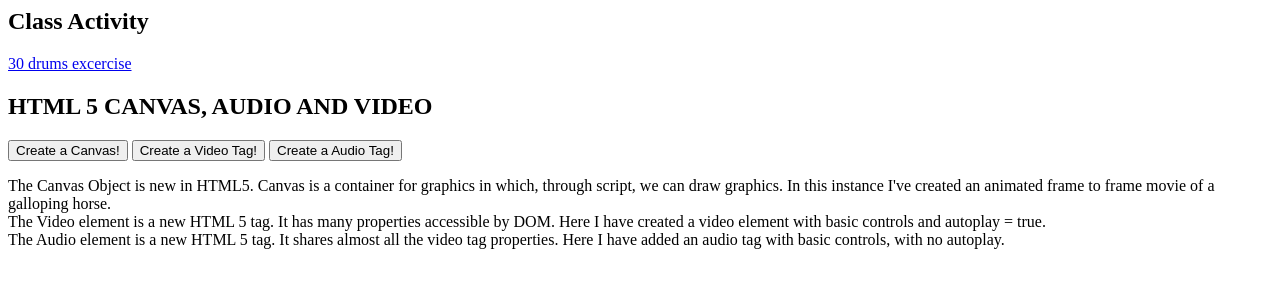
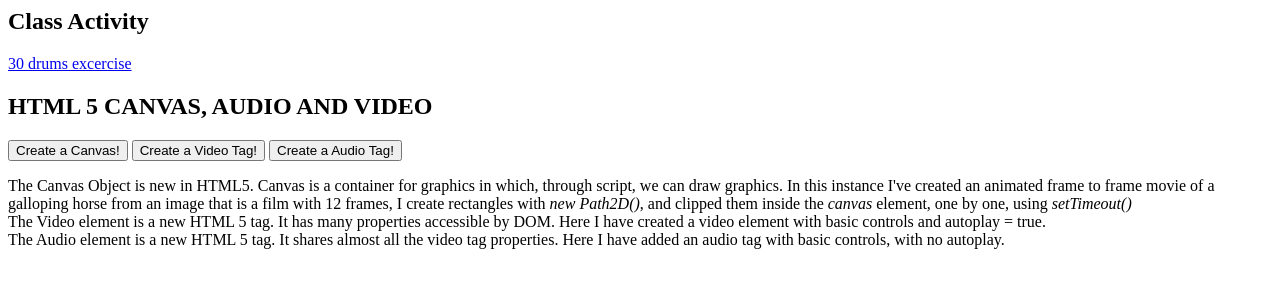
Before and after one commit to Monzon-Elias/WDD-330-Portfolio-Fall-2020, a plain HTML site: page Week 9/index.html in a window 1280 px wide. Drawn offline with Linux system fonts and the light colour scheme.

Commit message:
more notes

```diff
--- a/Week 9/index.html
+++ b/Week 9/index.html
@@ -23,7 +23,9 @@
                 <p>
                     The Canvas Object is new in HTML5. Canvas is a container for graphics in which,
                     through script, we can draw graphics. In this instance I've created an animated
-                    frame to frame movie of a galloping horse.<br>
+                    frame to frame movie of a galloping horse from an image that is a film with 12 frames,
+                    I create rectangles with <i>new Path2D()</i>, and clipped them
+                    inside the <i>canvas</i> element, one by one, using <i>setTimeout()</i><br>
                     The Video element is a new HTML 5 tag. It has many properties accessible by DOM.
                     Here I have created a video element with basic controls and autoplay = true. <br>
                     The Audio element is a new HTML 5 tag. It shares almost all the video tag properties.
--- a/Week 9/readings.js
+++ b/Week 9/readings.js
@@ -32,7 +32,7 @@ function createCanvas() {
         if (col == 3 && row == 2) { col = 0; row = 0; }
 
         context.drawImage(img, 0 - 290 * col, 0 - 320 * row)
-        setTimeout(() => { draw() }, 40)
+        setTimeout(() => { draw() }, 40);
     };
 }
 
```
